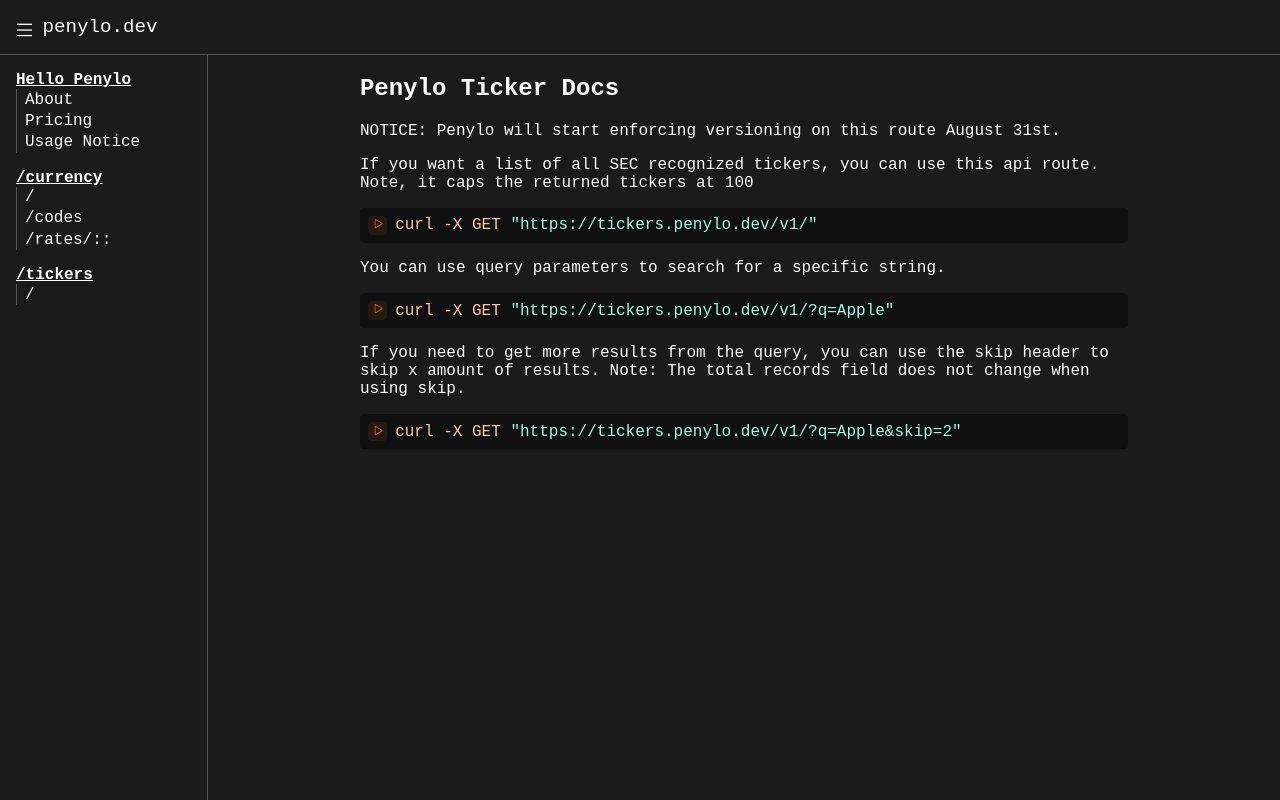
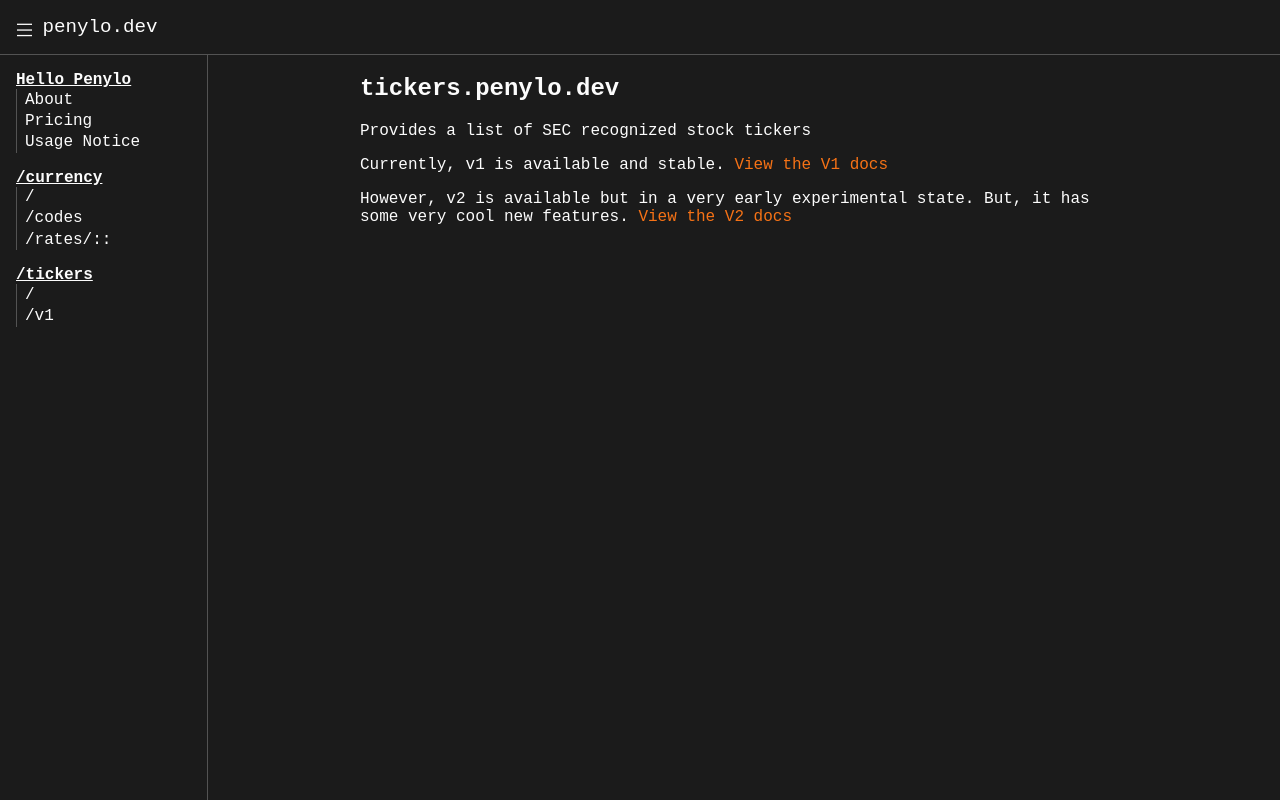
Before and after one commit to CoasterFan5/penylo.dev, a SvelteKit app: page /tickers in a window 1280 px wide. Built offline with nearby package versions, Linux system fonts and the light colour scheme.

Commit message:
updates docs for ticker v2

```diff
--- a/src/routes/(docs)/Sidebar.svelte
+++ b/src/routes/(docs)/Sidebar.svelte
@@ -32,6 +32,7 @@
 	<div class="section">
 		<span class="sectionHead">/tickers</span>
 		<a class="pageLink" href="/tickers">/</a>
+		<a class="pageLink" href="/tickers/v1/">/v1</a>
 	</div>
 </div>
 
--- a/src/routes/(docs)/tickers/+page.svelte
+++ b/src/routes/(docs)/tickers/+page.svelte
@@ -1,24 +1,11 @@
 <script>
-	import TryQuery from '$lib/components/TryQuery.svelte';
+	import Link from '$lib/components/Link.svelte';
 </script>
 
-<h2>Penylo Ticker Docs</h2>
-
-<p>NOTICE: Penylo will start enforcing versioning on this route August 31st.</p>
-
+<h2>tickers.penylo.dev</h2>
+<p>Provides a list of SEC recognized stock tickers</p>
+<p>Currently, v1 is available and stable. <Link href="/tickers/v1">View the V1 docs</Link></p>
 <p>
-	If you want a list of all SEC recognized tickers, you can use this api route. Note, it caps the
-	returned tickers at 100
+	However, v2 is available but in a very early experimental state. But, it has some very cool new
+	features. <Link href="/tickers/v2">View the V2 docs</Link>
 </p>
-
-<TryQuery responseType="GET" route="https://tickers.penylo.dev/v1/" />
-
-<p>You can use query parameters to search for a specific string.</p>
-<TryQuery responseType="GET" route="https://tickers.penylo.dev/v1/?q=Apple" />
-
-<p>
-	If you need to get more results from the query, you can use the skip header to skip x amount of
-	results. Note: The total records field does not change when using skip.
-</p>
-
-<TryQuery responseType="GET" route="https://tickers.penylo.dev/v1/?q=Apple&skip=2" />
```
